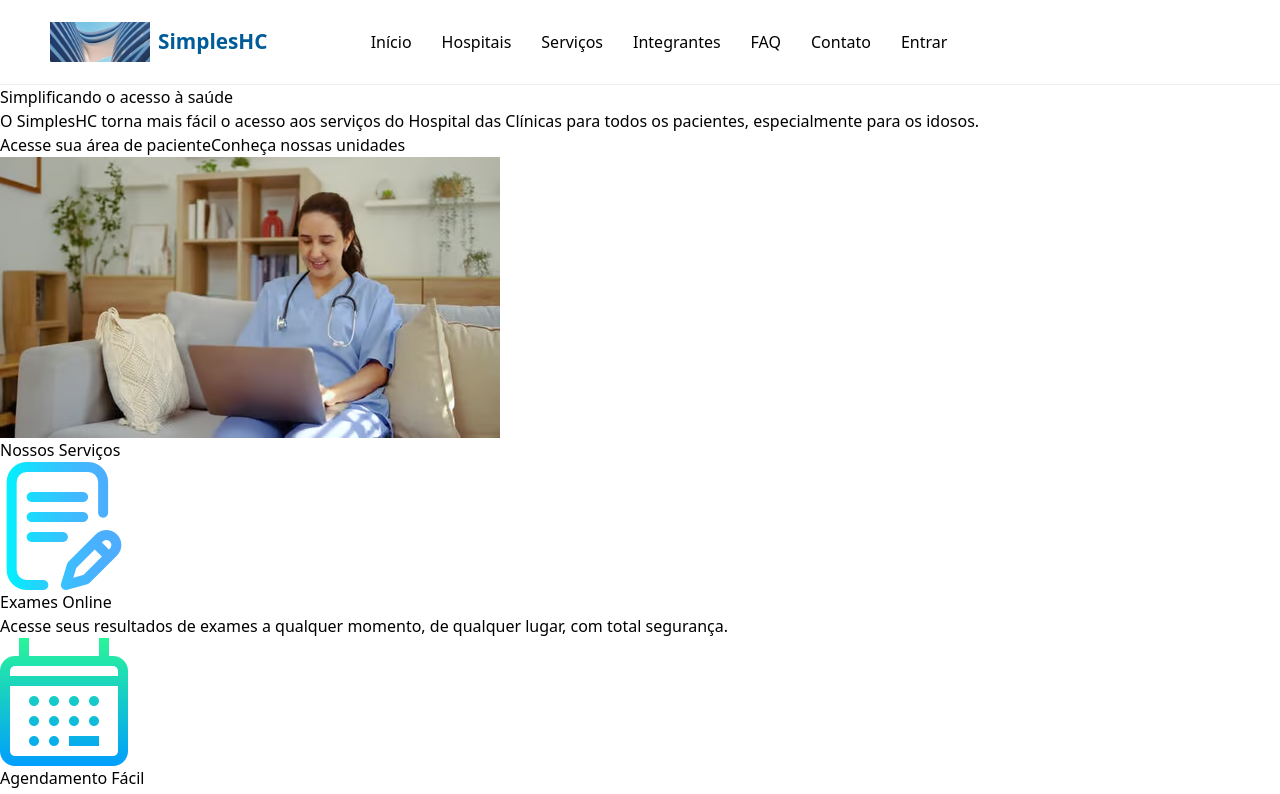
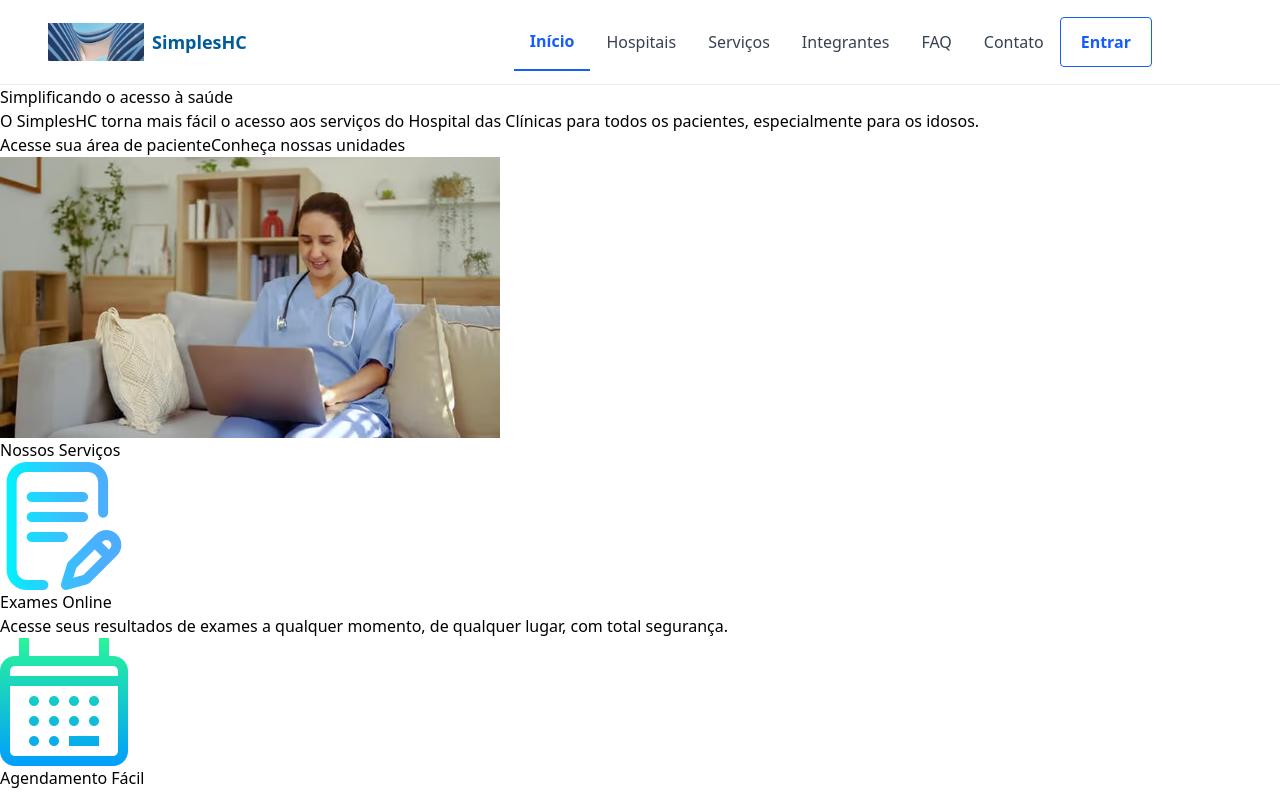
Before and after one commit to Grupo-ELM-Challenge-3-Sprint/front-end-design-engineering, a React (Vite) app in the folder sprint-3/: page / in a window 1280 px wide. Shown: the top 794 px of the page. Built offline with nearby package versions, Linux system fonts and the light colour scheme.

Commit message:
Consegui fazer o header, eu acho...

```diff
--- a/sprint-3/src/components/Cabecalho/Cabecalho.tsx
+++ b/sprint-3/src/components/Cabecalho/Cabecalho.tsx
@@ -1,18 +1,18 @@
-import { Link } from "react-router-dom";
+import { Link, NavLink } from "react-router-dom";
 import imagemLogo from '../../assets/img/imagem-index/imagem-logo.jpeg'
 // import imagemBotaoMenu from '../../assets/img/icons/icone-botao.png'
 
 export default function Cabecalho() {
 
+    const linkClasses = ({ isActive }: { isActive: boolean }) => `block text-base p-4 ${isActive ? "text-blue-600 font-bold border-b-2 border-blue-600" : "text-gray-700 hover:text-blue-600"}`;
+
   return (
-    <header className="bg-white py-[10px] border-b border-[#eee] relative top-0 z-[1000]" >
-        <div className="container">
-            <div>
-                <Link to="/" className="logo flex w-27 h-auto mr-2 items-center ">
-                    <img src={imagemLogo} alt="Logo SimplesHC" className="" />
-                    <span className="">SimplesHC</span>
+    <header className="bg-white py-2.5 border-b border-[#eee] relative top-0 z-[1000]" >
+        <div className="w-[90%] flex justify-between items-center relative">
+                <Link to="/" className="logo font-bold text-[#005c99] no-underline ml-12 z-[1001] flex items-center">
+                    <img src={imagemLogo} alt="Logo SimplesHC" className="w-24 h-auto mr-2" />
+                    <span className="text-lg text-[#005c99]">SimplesHC</span>
                 </Link>
-            </div>
             {/* <button
                 className="menu-toggle"
                 type="button"
@@ -21,22 +21,14 @@ export default function Cabecalho() {
                 aria-controls="primary-navigation">
                 <img src={imagemBotaoMenu} alt="Menu" className="menu-icon-img" />
             </button> */}
-            <nav
-                id="primary-navigation"
-                aria-hidden="true"
-                data-guide-step="3"
-                data-guide-title="Navegação da página"
-                data-guide-text="Use o menu acima para acessar páginas como Início, Serviços, FAQ e mais."
-                data-guide-arrow="up">
-                <ul>
-                    <Link to={'/'}>Início</Link>
-                    <Link to={'/hospitais'}>Hospitais</Link>
-                    <Link to={'/servicos'}>Serviços</Link>
-                    <Link to={'/integrantes'}>Integrantes</Link>
-                    <Link to={'/faq'}>FAQ</Link>
-                    <Link to={'/contato'}>Contato</Link>
-                    <Link to={'/entrar'} className="btn-nav-login">Entrar</Link>
-                </ul>
+            <nav className="flex w-screen justify-end items-center h-[8vh]">
+                    <NavLink to={'/'} className={linkClasses}>Início</NavLink>
+                    <NavLink to={'/hospitais'} className={linkClasses}>Hospitais</NavLink>
+                    <NavLink to={'/servicos'} className={linkClasses}>Serviços</NavLink>
+                    <NavLink to={'/integrantes'} className={linkClasses}>Integrantes</NavLink>
+                    <NavLink to={'/faq'} className={linkClasses}>FAQ</NavLink>
+                    <NavLink to={'/contato'} className={linkClasses}>Contato</NavLink>
+                    <NavLink to={'/entrar'} className="bg-white text-blue-600 border border-blue-600 font-bold px-5 py-3 rounded hover:bg-[#e6f2ff] transition">Entrar</NavLink>
             </nav>
         </div>
     </header>
--- a/sprint-3/src/globals.css
+++ b/sprint-3/src/globals.css
@@ -2,53 +2,8 @@
 
 :root { scroll-behavior: smooth }
 
-header {
-  background-color: #fff;
-  padding: 10px 0;
-  border-bottom: 1px solid #eee;
-  position: relative;
-  top: 0;
-  z-index: 1000;
-}
+/*Tailwindcss do Header*/
 
-header .container {
-  width: 90%;
-  display: flex;
-  justify-content: space-between;
-  align-items: center;
-  position: relative;
-}
-
-nav {
-  display: flex;
-  width: 100vw;
-  justify-content: center;
-  align-items: center;
-  height: 8vh;
-  & a {
-    font-size: 1.0em;
-    padding: 15px;
-  }
-}
-
-.logo {
-  font-weight: bold;
-  color: #005c99;
-  text-decoration: none;
-  margin-left: 50px;
-  z-index: 1001;
-}
-
-.logo img {
-  width: 100px;
-  height: auto;
-  margin-right: 8px;
-}
-
-.logo span {
-  font-size: 1.3em;
-  color: #005c99;
-}
 
 footer {
   color: white;
```
